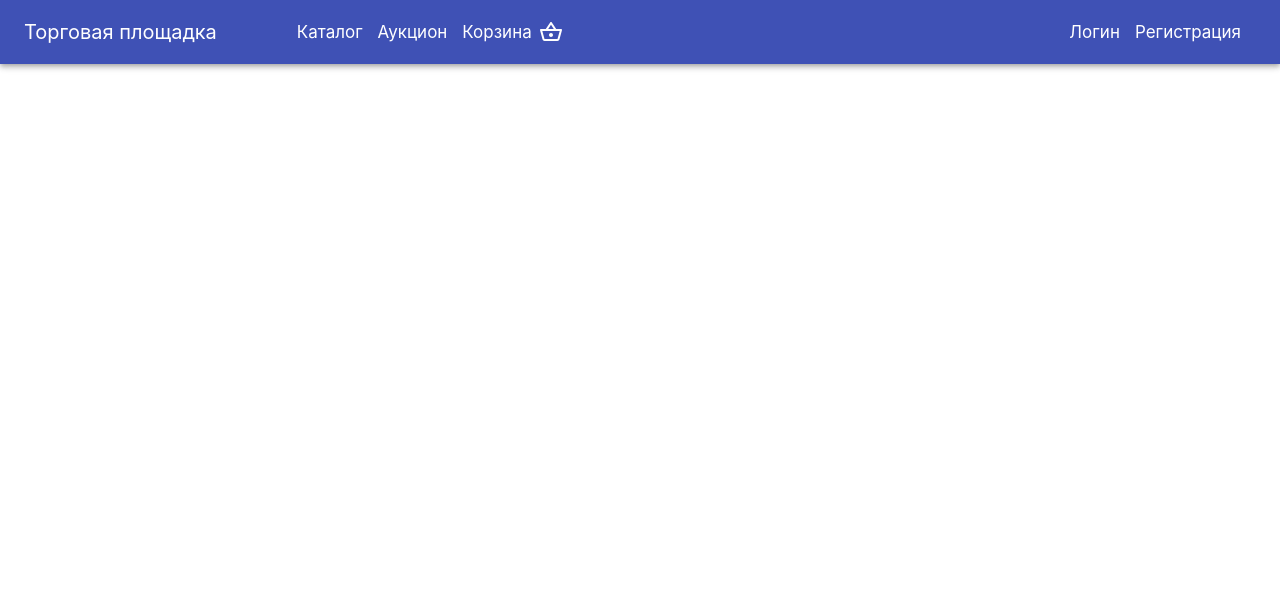
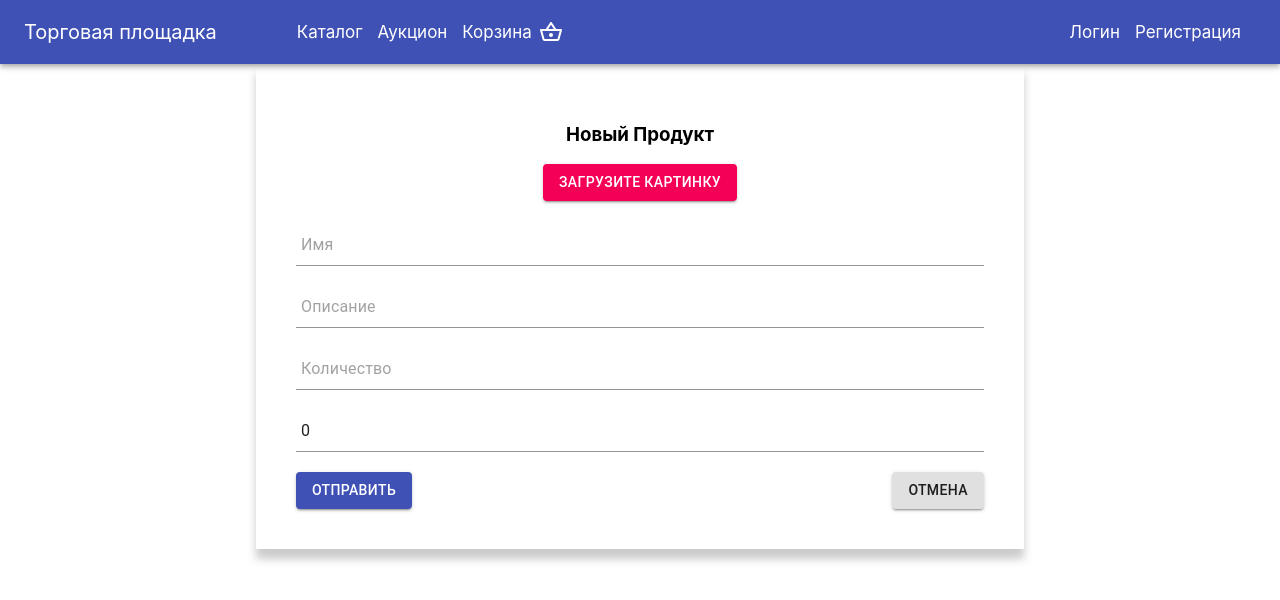
Before and after one commit to Slavik1999/MarketDiplom, a React (Create React App) app: page /new-product in a window 1280 px wide. Shown: the top 600 px of the page. Built offline with nearby package versions, Linux system fonts and the light colour scheme; no server answers.

Commit message:
Added new product form

```diff
--- a/src/components/nav/nav.jsx
+++ b/src/components/nav/nav.jsx
@@ -75,7 +75,10 @@ export default function Nav() {
 	function rightNavRoutes(token){
 		return token ?
 		<>
-			<NavLink to="/my-shops" activeClassName={classes.activeMenuLink} className={classes.menuLink}>
+			<NavLink to="/my-products" activeClassName={classes.activeMenuLink} className={classes.menuLink}>
+				Мои продукты
+			</NavLink>
+			<NavLink to="/my-orders" activeClassName={classes.activeMenuLink} className={classes.menuLink}>
 				Мои покупки
 			</NavLink>
 			<NavLink to="/my-auctions" activeClassName={classes.activeMenuLink} className={classes.menuLink}>
--- /dev/null
+++ b/src/pages/new-product/new-product.jsx
@@ -0,0 +1,167 @@
+import { useDispatch, useSelector } from 'react-redux';
+import { fetchProducts } from '../../redux/actions/productsActions';
+import { createStyles, makeStyles, Button, Input } from '@material-ui/core';
+import { useEffect, useState } from 'react';
+import EditIcon from '@material-ui/icons/Edit';
+import DeleteIcon from '@material-ui/icons/Delete';
+
+import {BASE_URL} from '../../constants/constants'
+import { useHistory } from 'react-router';
+
+const useStyles = makeStyles((theme) =>
+	createStyles({
+        root: {
+            width: '60%',
+            boxShadow: '0px 10px 8px 0px rgba(50, 50, 50, 0.25)',
+            padding: '40px',
+            boxSizing: 'border-box',
+            margin: '0 auto'
+        },
+        form: {
+            width: '100%',
+            display: 'flex',
+            flexDirection: 'column',
+            alignItems: 'center'
+        },
+        cardButtons: {
+            width: '100%',
+            display: 'flex',
+            justifyContent: 'space-between',
+            marginTop: '20px',
+        },
+        input: {
+            marginTop: '20px',
+            width: '100%',
+            padding: '5px'
+        },
+        imgInputContainer: {
+            position: 'relative',
+            width: '100%',
+            display: 'flex',
+            justifyContent: 'center',
+            height: '40px'
+        },
+        imgInputLabel: {
+            position: 'absolute',
+            top: '0',
+            zIndex: 1
+        },
+        imgPreviewClose: {
+            position: 'absolute',
+            top: '20px',
+            right: '20px',
+            "&:hover": {
+                cursor: 'pointer'
+            }
+        },
+        inputFile: {
+            height: '36px',
+            width: '194px',
+            opacity: 0,
+            zIndex: 2,
+            "&:hover": {
+                cursor: 'pointer'
+            }
+        }
+    })
+)
+
+export default function NewProduct(){
+    const classes = useStyles();
+    const [formValue, setFormValue] = useState({
+        name: '',
+        description: '',
+        quantity: '',
+        price: 0
+    })
+    const [img, setImg] = useState({
+        image: null,
+        imagePreview: null,
+        file: null
+    })
+
+    const onChange = (e) => {
+		setFormValue((prev) => {
+			return {
+				...prev,
+				[e.target.name]: e.target.value
+			}
+		})
+	}
+
+    const imageHandler = (e) => {
+		if(e.target.files[0]){
+            let reader = new FileReader();
+            let newFile = e.target.files[0];
+            reader.readAsDataURL(newFile);
+
+            reader.onloadend = () => {
+                setImg({
+                    image: newFile,
+                    imagePreview: reader.result
+                })
+            };
+        }
+
+        else {
+            removeImage();
+        }
+	};
+
+    const removeImage = (e) => {
+		e.stopPropagation();
+		e.preventDefault();
+
+		setImg({
+			image: null,
+			imagePreview: null
+		});
+	};
+
+
+    const onSubmit = (e) => {
+        e.preventDefault();
+
+        console.log(formValue);
+
+        setFormValue({
+            name: '',
+            description: '',
+            quantity: '',
+            price: 0
+        })
+    }
+
+    return (
+        <div  className={classes.root}>
+            <h3 style={{textAlign: 'center'}}>Новый Продукт</h3>
+            <form className={classes.form} onSubmit={onSubmit}>
+                <div className={classes.imgInputContainer}>
+                    <label htmlFor='file' className={classes.imgInputLabel}>
+                        <Button color='secondary' variant="contained">Загрузите картинку</Button>
+                    </label>
+                    <input  className={classes.inputFile} id='file' type='file' onChange={imageHandler} placeholder='Загрузите картинку' required>
+                    </input>
+                </div>
+                {img.imagePreview && (
+                        <div className={classes.imgPreview}>
+                            <img src={img.imagePreview} alt="" />
+                            <span className="image-name">
+                                {img.image.name.slice(0, 8)}
+                            </span>
+                            <span className={classes.imgPreviewClose} onClick={(e) => removeImage(e)}>X</span>
+                        </div>
+
+                    )}
+                <Input className={classes.input} value={formValue.name} placeholder="Имя" name='name' type="text" onChange={onChange}  required />
+                <Input className={classes.input} value={formValue.description} placeholder="Описание" name='description' type="text" onChange={onChange}  required />
+                <Input className={classes.input} value={formValue.quantity} placeholder="Количество" name='quantity' type="text" onChange={onChange}  required />
+                <Input className={classes.input} value={formValue.price} placeholder="Цена" name='price' type="number" onChange={onChange}  required />
+                <div className={classes.cardButtons}>
+                    <Button  variant="contained" type='submit' color='primary'>Отправить</Button>
+                    <Button  variant="contained">Отмена</Button>
+                </div>
+            </form>
+        </div>
+    )
+}
--- a/src/pages/products/products.jsx
+++ b/src/pages/products/products.jsx
@@ -1,11 +1,12 @@
 import { useDispatch, useSelector } from 'react-redux';
 import { fetchProducts } from '../../redux/actions/productsActions';
 import { createStyles, makeStyles, Button } from '@material-ui/core';
-import { useEffect, useState } from 'react';
+import { useEffect } from 'react';
 import EditIcon from '@material-ui/icons/Edit';
 import DeleteIcon from '@material-ui/icons/Delete';
 
 import {BASE_URL} from '../../constants/constants'
+import { useHistory } from 'react-router';
 
 const useStyles = makeStyles((theme) =>
 	createStyles({
@@ -80,6 +81,7 @@ export default function Products(){
     const classes = useStyles();
     const dispatch = useDispatch();
     const products = useSelector((store) => store.userProducts.products);
+    const history = useHistory();
 
     useEffect(() => {
         dispatch(fetchProducts());
@@ -89,7 +91,7 @@ export default function Products(){
         <div className={classes.card}>
             <div className={classes.cardHeader}>
                 <h3>Продукты</h3>
-                <Button variant="contained" color='primary'>+ NEW PRODUCT</Button>
+                <Button variant="contained" color='primary' onClick={() => history.push('/new-product')}>+ NEW PRODUCT</Button>
             </div>
             <div className={classes.cardItemsContainer}>
                 {products.map(product => (
--- a/src/routes/index.jsx
+++ b/src/routes/index.jsx
@@ -10,6 +10,7 @@ import Product from '../pages/product/product'
 import Basket from '../pages/basket/basket'
 import Auction from "../pages/auction/auction";
 import Products from "../pages/products/products";
+import NewProduct from "../pages/new-product/new-product";
 
 export default function RootRouter() {
 	return (
@@ -25,7 +26,8 @@ export default function RootRouter() {
 				<Route component={Catalog} path='/catalog' exact/>
 				<Route component={Product} path='/product/:id' exact/>
 				<Route component={Basket} path='/basket'/>
-				<Route component={Products} path='/my-shops'/>
+				<Route component={Products} path='/my-products'/>
+				<Route component={NewProduct} path='/new-product'/>
 
                 <Route exact path="/" render={() => (
                     <Redirect to="/catalog"/>
```
